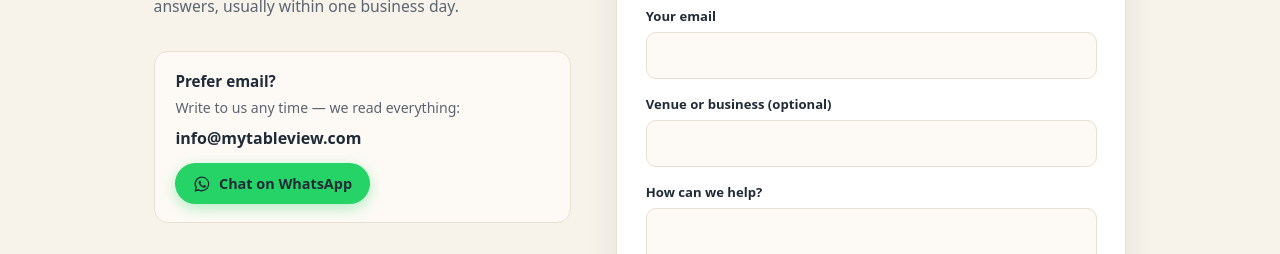
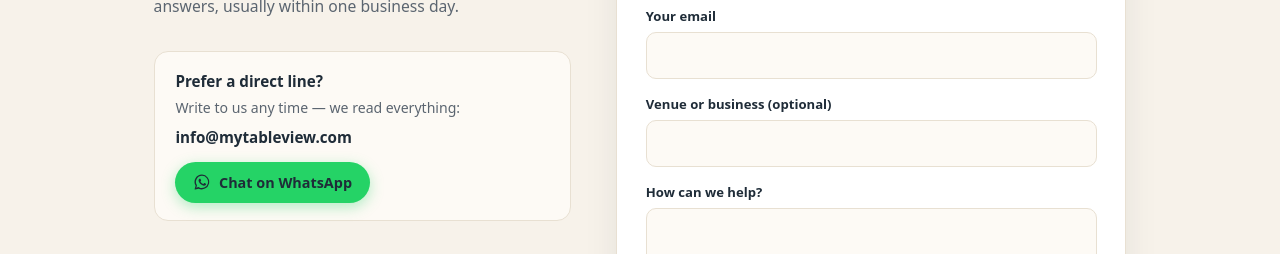
Before and after one commit to TegnerM/MyTableView, a Next.js app: page /contact in a window 1280 px wide. Shown: the part 244-498 px from the top of the page. Built offline with nearby package versions, Linux system fonts and the light colour scheme; no server answers.

Commit message:
MyTableView: stack email + WhatsApp cleanly on the contact card

```diff
--- a/src/app/contact/contact.css
+++ b/src/app/contact/contact.css
@@ -48,8 +48,17 @@
   color: var(--lp-muted);
 }
 
+.lp-contact-ways {
+  display: flex;
+  flex-direction: column;
+  align-items: flex-start;
+  gap: 0.8rem;
+  margin-top: 0.3rem;
+}
+
 .lp-contact-email {
   font-weight: 700;
+  font-size: 0.95rem;
   color: var(--lp-orange-d);
 }
 
@@ -57,7 +66,6 @@
   display: inline-flex;
   align-items: center;
   gap: 0.5rem;
-  margin-top: 0.8rem;
   padding: 0.6rem 1.1rem;
   border-radius: 999px;
   background: #25d366;
--- a/src/app/contact/page.tsx
+++ b/src/app/contact/page.tsx
@@ -81,8 +81,10 @@ export default async function ContactPage({ searchParams }: PageProps) {
             <div className="lp-contact-alt">
               <h2>{c.altTitle}</h2>
               <p>{c.altBody}</p>
-              <EmailLink showAddress className="lp-contact-email" />
-              <WhatsAppLink className="lp-wa-btn">{c.whatsapp}</WhatsAppLink>
+              <div className="lp-contact-ways">
+                <EmailLink showAddress className="lp-contact-email" />
+                <WhatsAppLink className="lp-wa-btn">{c.whatsapp}</WhatsAppLink>
+              </div>
             </div>
 
             <Link href="/" className="lp-contact-back">
--- a/src/lib/i18n/landing.ts
+++ b/src/lib/i18n/landing.ts
@@ -123,7 +123,7 @@ const EN = {
     sentTitle: "Message sent",
     sentBody: "Thank you — we'll get back to you shortly.",
     error: "That didn't go through. Please try again, or email us directly below.",
-    altTitle: "Prefer email?",
+    altTitle: "Prefer a direct line?",
     altBody: "Write to us any time — we read everything:",
     whatsapp: "Chat on WhatsApp",
     backHome: "Back to the front page",
@@ -250,7 +250,7 @@ const ES: LandingStrings = {
     sentTitle: "Mensaje enviado",
     sentBody: "Gracias — te responderemos muy pronto.",
     error: "No se ha podido enviar. Inténtalo de nuevo o escríbenos directamente abajo.",
-    altTitle: "¿Prefieres el email?",
+    altTitle: "¿Prefieres el contacto directo?",
     altBody: "Escríbenos cuando quieras — lo leemos todo:",
     whatsapp: "Escríbenos por WhatsApp",
     backHome: "Volver a la portada",
@@ -375,7 +375,7 @@ const DA: LandingStrings = {
     sentTitle: "Beskeden er sendt",
     sentBody: "Tak — vi vender tilbage hurtigst muligt.",
     error: "Beskeden kom ikke igennem. Prøv igen, eller skriv direkte til os nedenfor.",
-    altTitle: "Foretrækker du email?",
+    altTitle: "Foretrækker du direkte kontakt?",
     altBody: "Skriv til os når som helst — vi læser det hele:",
     whatsapp: "Skriv på WhatsApp",
     backHome: "Tilbage til forsiden",
@@ -500,7 +500,7 @@ const SV: LandingStrings = {
     sentTitle: "Meddelandet skickat",
     sentBody: "Tack — vi återkommer inom kort.",
     error: "Det gick inte att skicka. Försök igen eller mejla oss direkt nedan.",
-    altTitle: "Föredrar du e-post?",
+    altTitle: "Föredrar du direktkontakt?",
     altBody: "Skriv till oss när som helst — vi läser allt:",
     whatsapp: "Chatta på WhatsApp",
     backHome: "Tillbaka till startsidan",
@@ -625,7 +625,7 @@ const NO: LandingStrings = {
     sentTitle: "Meldingen er sendt",
     sentBody: "Takk — vi kommer tilbake til deg snart.",
     error: "Meldingen kom ikke gjennom. Prøv igjen, eller send oss en e-post direkte nedenfor.",
-    altTitle: "Foretrekker du e-post?",
+    altTitle: "Foretrekker du direkte kontakt?",
     altBody: "Skriv til oss når som helst — vi leser alt:",
     whatsapp: "Chat på WhatsApp",
     backHome: "Tilbake til forsiden",
@@ -750,7 +750,7 @@ const DE: LandingStrings = {
     sentTitle: "Nachricht gesendet",
     sentBody: "Danke — wir melden uns in Kürze.",
     error: "Das hat nicht geklappt. Bitte erneut versuchen oder direkt unten mailen.",
-    altTitle: "Lieber per E-Mail?",
+    altTitle: "Lieber direkt?",
     altBody: "Schreiben Sie uns jederzeit — wir lesen alles:",
     whatsapp: "Per WhatsApp schreiben",
     backHome: "Zurück zur Startseite",
@@ -875,7 +875,7 @@ const NL: LandingStrings = {
     sentTitle: "Bericht verzonden",
     sentBody: "Bedankt — we komen er snel bij je op terug.",
     error: "Versturen is niet gelukt. Probeer het opnieuw of mail ons direct hieronder.",
-    altTitle: "Liever e-mail?",
+    altTitle: "Liever direct contact?",
     altBody: "Schrijf ons wanneer je wilt — we lezen alles:",
     whatsapp: "Chat via WhatsApp",
     backHome: "Terug naar de startpagina",
@@ -1000,7 +1000,7 @@ const FR: LandingStrings = {
     sentTitle: "Message envoyé",
     sentBody: "Merci — nous revenons vers vous très vite.",
     error: "L'envoi a échoué. Réessayez ou écrivez-nous directement ci-dessous.",
-    altTitle: "Vous préférez l'e-mail ?",
+    altTitle: "Vous préférez le contact direct ?",
     altBody: "Écrivez-nous à tout moment — nous lisons tout :",
     whatsapp: "Discuter sur WhatsApp",
     backHome: "Retour à l'accueil",
```
